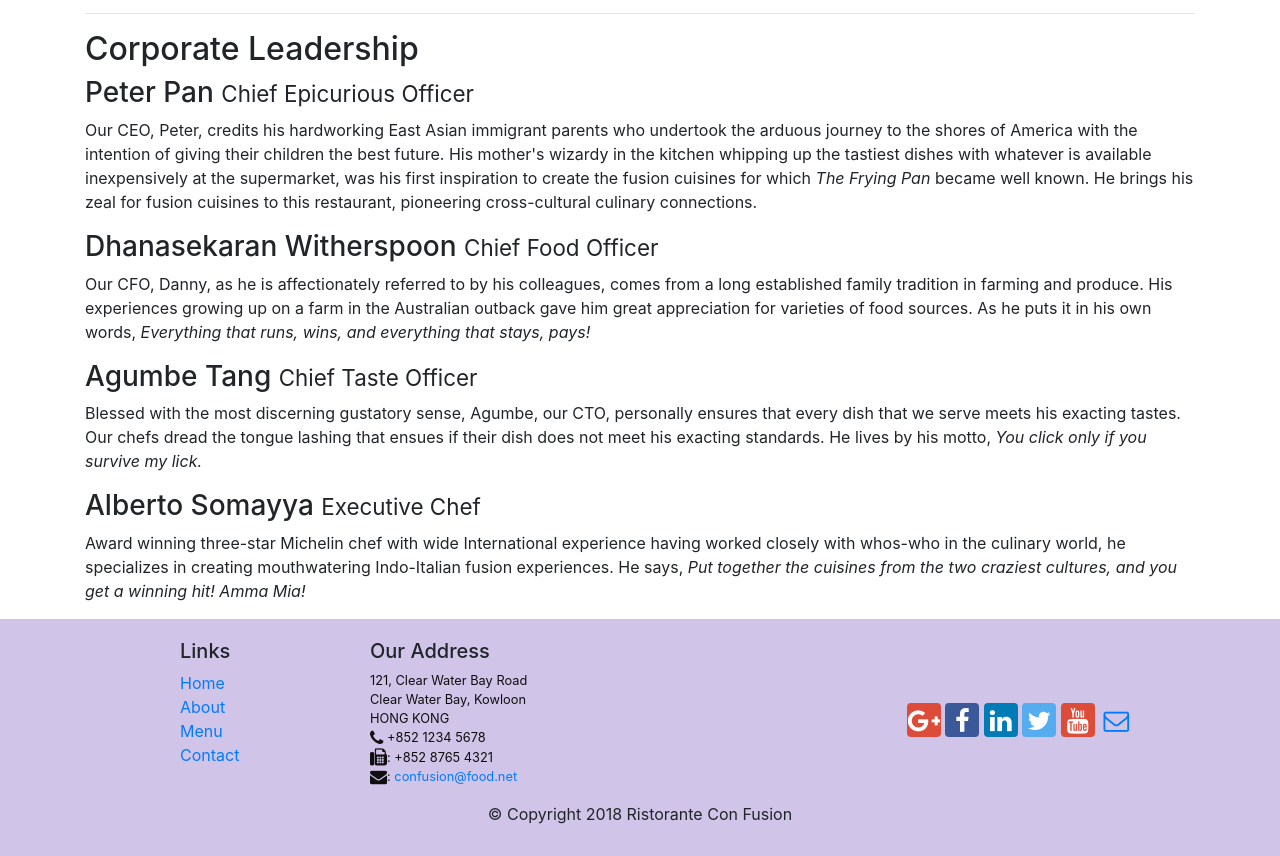
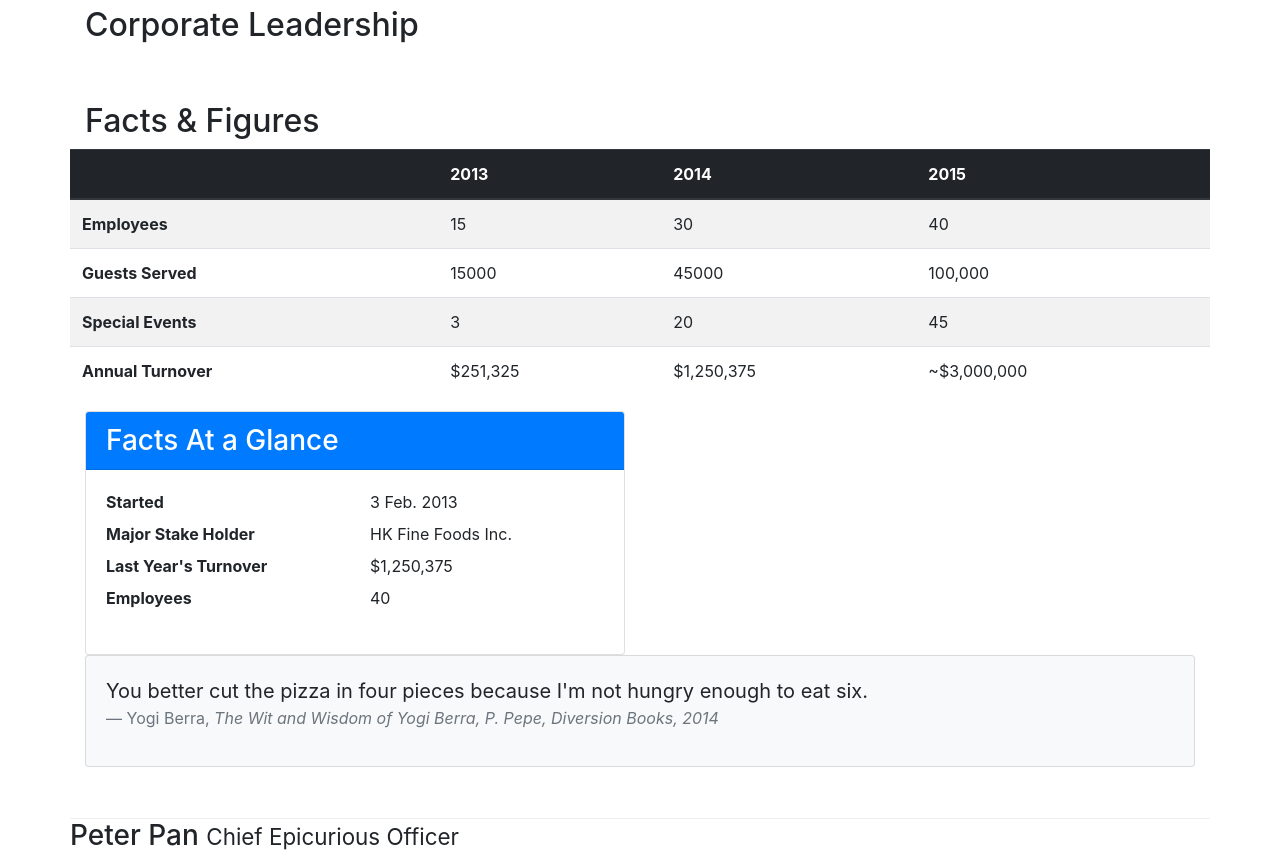
Before and after one commit to TungPhan2808/Exercise-5, a website: page aboutus.html in a window 1280 px wide. Shown: the part 790-1646 px from the top of the page. Drawn offline with nearby package versions, Linux system fonts and the light colour scheme.

Commit message:
Tables and Cards

```diff
--- a/aboutus.html
+++ b/aboutus.html
@@ -7,26 +7,23 @@
   <meta name="viewport" content="width=device-width, initial-scale=1, shrink-to-fit=no" />
   <meta http-equiv="x-ua-compatible" content="ie=edge" />
 
-<<<<<<< HEAD
   <!-- Bootstrap CSS -->
   <link rel="stylesheet" href="node_modules/bootstrap/dist/css/bootstrap.min.css" />
-  <link rel="stylesheet" href="node_modules/font-awesome/css/font-awesome.min.css">
-  <link rel="stylesheet" href="node_modules/bootstrap-social/bootstrap-social.css">
-=======
+  <link rel="stylesheet" href="node_modules/font-awesome/css/font-awesome.min.css" />
+  <link rel="stylesheet" href="node_modules/bootstrap-social/bootstrap-social.css" />
   <title>Ristorante Con Fusion: About Us</title>
-    <link href="css/styles.css" rel="stylesheet">
-    <meta name="viewport" content="width=device-width, initial-scale=1, shrink-to-fit=no">
+  <link href="css/styles.css" rel="stylesheet" />
+  <meta name="viewport" content="width=device-width, initial-scale=1, shrink-to-fit=no" />
 
-    <meta http-equiv="x-ua-compatible" content="ie=edge">
+  <meta http-equiv="x-ua-compatible" content="ie=edge" />
 
   <!-- Bootstrap CSS -->
 
-    <link rel="stylesheet" href="node_modules/bootstrap/dist/css/bootstrap.min.css">
->>>>>>> d5ab0572023b39bc9e7ab7c777971b68ca014252
+  <link rel="stylesheet" href="node_modules/bootstrap/dist/css/bootstrap.min.css" />
 </head>
 
 <body>
-  <nav class="navbar navbar-dark navbar-expand-sm  fixed-top">
+  <nav class="navbar navbar-dark navbar-expand-sm fixed-top">
     <div class="container">
       <button class="navbar-toggler" type="button" data-toggle="collapse" data-target="#Navbar">
         <span class="navbar-toggler-icon"></span>
@@ -35,10 +32,18 @@
 
       <div class="collapse navbar-collapse" id="Navbar">
         <ul class="navbar-nav mr-auto">
-          <li class="nav-item"><a class="nav-link" href="./index.html"><span class="fa fa-home fa-lg"></span> Home</a></li>
-          <li class="nav-item active"><a class="nav-link" href="./aboutus.html"><span class="fa fa-info fa-lg"></span> About</a></li>
-          <li class="nav-item"><a class="nav-link" href="#"><span class="fa fa-list fa-lg"></span> Menu</a></li>
-          <li class="nav-item"><a class="nav-link" href="./contactus.html"><span class="fa fa-address-card fa-lg"></span> Contact</a></li>
+          <li class="nav-item">
+            <a class="nav-link" href="./index.html"><span class="fa fa-home fa-lg"></span> Home</a>
+          </li>
+          <li class="nav-item active">
+            <a class="nav-link" href="./aboutus.html"><span class="fa fa-info fa-lg"></span> About</a>
+          </li>
+          <li class="nav-item">
+            <a class="nav-link" href="#"><span class="fa fa-list fa-lg"></span> Menu</a>
+          </li>
+          <li class="nav-item">
+            <a class="nav-link" href="./contactus.html"><span class="fa fa-address-card fa-lg"></span> Contact</a>
+          </li>
         </ul>
       </div>
     </div>
@@ -70,7 +75,6 @@
     <div class="row">
       <div class="col-12 col-sm-6">
         <h3>About Us</h3>
-
       </div>
     </div>
     <hr />
@@ -99,6 +103,82 @@
     <div class="row">
       <div class="col-12">
         <h2>Corporate Leadership</h2>
+        <div class="row row-content">
+          <div class="col-12 col-sm-9">
+            <h2>Facts &amp; Figures</h2>
+          </div>
+          <div class="table-responsive">
+            <table class="table table-striped">
+              <thead class="thead-dark">
+                <tr>
+                  <th>&nbsp;</th>
+                  <th>2013</th>
+                  <th>2014</th>
+                  <th>2015</th>
+                </tr>
+              </thead>
+              <tbody>
+                <tr>
+                  <th>Employees</th>
+                  <td>15</td>
+                  <td>30</td>
+                  <td>40</td>
+                </tr>
+                <tr>
+                  <th>Guests Served</th>
+                  <td>15000</td>
+                  <td>45000</td>
+                  <td>100,000</td>
+                </tr>
+                <tr>
+                  <th>Special Events</th>
+                  <td>3</td>
+                  <td>20</td>
+                  <td>45</td>
+                </tr>
+                <tr>
+                  <th>Annual Turnover</th>
+                  <td>$251,325</td>
+                  <td>$1,250,375</td>
+                  <td>~$3,000,000</td>
+                </tr>
+              </tbody>
+            </table>
+          </div>
+
+          <div class="col-12 col-sm-6">
+            <div class="card">
+              <h3 class="card-header bg-primary text-white">Facts At a Glance</h3>
+              <div class="card-body">
+                <dl class="row">
+                  <dt class="col-6">Started</dt>
+                  <dd class="col-6">3 Feb. 2013</dd>
+                  <dt class="col-6">Major Stake Holder</dt>
+                  <dd class="col-6">HK Fine Foods Inc.</dd>
+                  <dt class="col-6">Last Year's Turnover</dt>
+                  <dd class="col-6">$1,250,375</dd>
+                  <dt class="col-6">Employees</dt>
+                  <dd class="col-6">40</dd>
+                </dl>
+              </div>
+            </div>
+          </div>
+
+          <div class="col-12">
+            <div class="card card-body bg-light">
+              <blockquote class="blockquote">
+                <p class="mb-0">You better cut the pizza in four pieces because
+                  I'm not hungry enough to eat six.</p>
+                <footer class="blockquote-footer">Yogi Berra,
+                  <cite title="Source Title">The Wit and Wisdom of Yogi Berra,
+                    P. Pepe, Diversion Books, 2014</cite>
+                </footer>
+              </blockquote>
+            </div>
+          </div>
+          <dv class="col-12 col-sm-3">
+        </div>
+      </div>
       <h3>Peter Pan <small>Chief Epicurious Officer</small></h3>
       <p class="d-none d-sm-block">
         Our CEO, Peter, credits his hardworking East Asian immigrant parents
@@ -161,14 +241,17 @@
             HONG KONG<br />
             <i class="fa fa-phone fa-lg"></i> +852 1234 5678<br />
             <i class="fa fa-fax fa-lg"></i>: +852 8765 4321<br />
-            <i class="fa fa-envelope fa-lg"></i>: <a href="mailto:confusion@food.net">confusion@food.net</a>
+            <i class="fa fa-envelope fa-lg"></i>:
+            <a href="mailto:confusion@food.net">confusion@food.net</a>
           </address>
         </div>
         <div class="col-12 col-sm-4 align-self-center">
           <div class="text-center">
             <a class="btn btn-social-icon btn-google" href="http://google.com/+"><i class="fa fa-google-plus"></i></a>
-            <a class="btn btn-social-icon btn-facebook" href="http://www.facebook.com/profile.php?id="><i class="fa fa-facebook"></i></a>
-            <a class="btn btn-social-icon btn-linkedin" href="http://www.linkedin.com/in/"><i class="fa fa-linkedin"></i></a>
+            <a class="btn btn-social-icon btn-facebook" href="http://www.facebook.com/profile.php?id="><i
+                class="fa fa-facebook"></i></a>
+            <a class="btn btn-social-icon btn-linkedin" href="http://www.linkedin.com/in/"><i
+                class="fa fa-linkedin"></i></a>
             <a class="btn btn-social-icon btn-twitter" href="http://twitter.com/"><i class="fa fa-twitter"></i></a>
             <a class="btn btn-social-icon btn-google" href="http://youtube.com/"><i class="fa fa-youtube"></i></a>
             <a class="btn btn-social-icon" href="mailto:"><i class="fa fa-envelope-o"></i></a>
```
Lines whose indentation alone changed are shown as unchanged.
